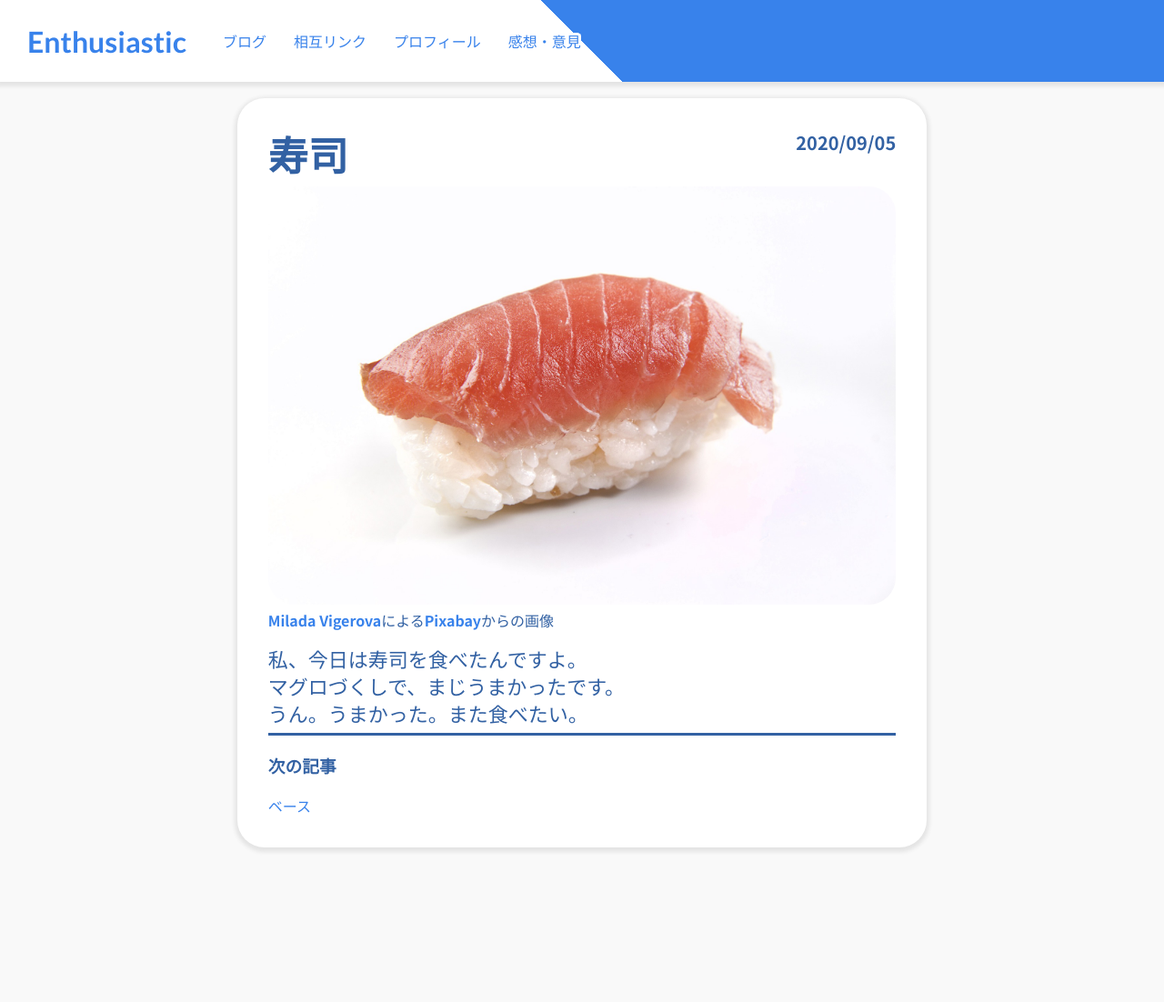
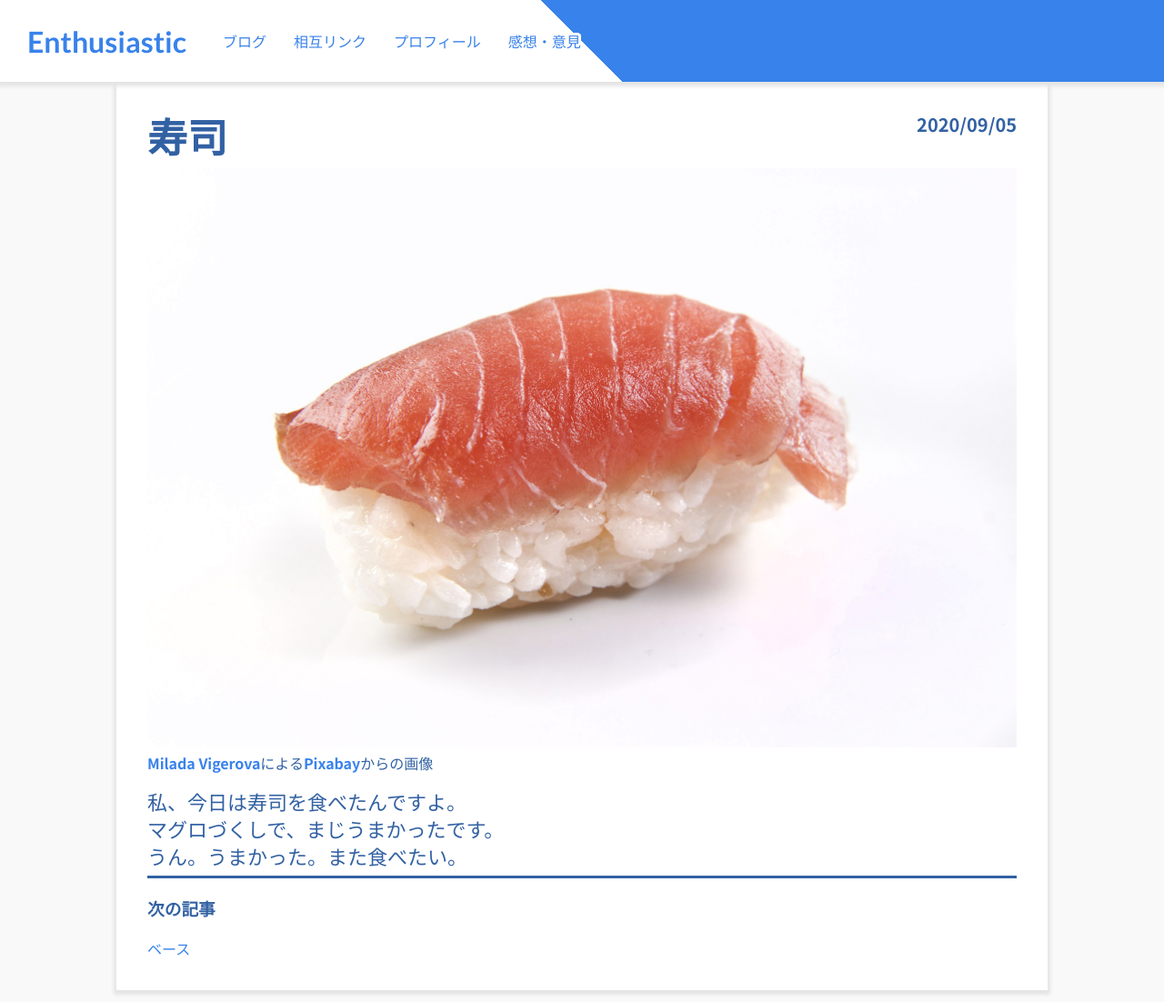
Before and after one commit to Diawadenta/Diawadenta.github.io, a Jekyll site: the page built from _posts/2020-09-05-sushi.markdown, in a window 1280 px wide and 1102 px high. Shown: the whole window at 91% size. Built offline with Jekyll 4.4.1, drawn with Linux system fonts in a browser that asks for light colours.

Commit message:
Add files via upload

```diff
--- a/assets/css/style.css
+++ b/assets/css/style.css
@@ -1,5 +1,5 @@
 body {
-  padding-top: 100px;
+  padding-top: 80px;
   overflow-x: hidden;
   overflow-y: scroll;
   color: #3261A3;
@@ -23,9 +23,8 @@ a:hover {
 
 .container {
   background-color: #ffffff;
-  width: 60%;
+  width: 80vw;
   display: inline-block;
-  border-radius: 30px;
   box-shadow: 0px 2px 4px 3px #e4e4e4;
 }
 
@@ -56,10 +55,6 @@ a:hover {
 
 .pageimage {
   padding-top: 10px;
-}
-
-.pageimage img {
-  border-radius: 30px;
 }
 
 .pageabout {
@@ -95,11 +90,17 @@ article p {
 }
 
 img {
+  text-align: left;
+  width: 30%;
+}
+
+.pageimage img {
   width: 100%;
 }
 
 .post_title a {
-  font-size: 25px;
+  position: absolute;
+  font-size: 40px;
 }
 
 .post_link p {
@@ -157,8 +158,7 @@ footer {
 
   /*ウィンドウ幅が最大479pxまでの場合に適用*/
   body {
-    padding-top: 55px;
-    padding-bottom: 50px;
+    padding-top: 50px;    padding-bottom: 50px;
   }
 
   .container {
```
